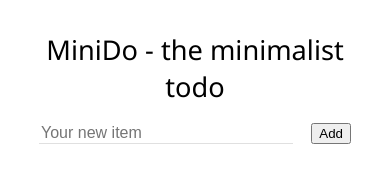
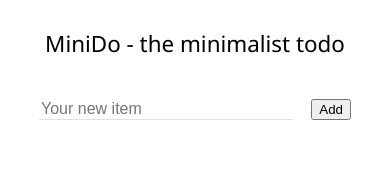
Before and after one commit to oniltos/minido, a plain HTML site: page index.html in a window 390 px wide. Drawn offline with Linux system fonts and the light colour scheme.

Commit message:
[ REFAC ] Changes h1 size and margin for small devices

```diff
--- a/style.css
+++ b/style.css
@@ -68,7 +68,8 @@ main ul li input[type="checkbox"] {
     main {
         width: 80vw;
     }
-    h1 {
+    main h1 {
         font-size: 1.4rem;
+        margin-bottom: 40px;
     }
 }
```
